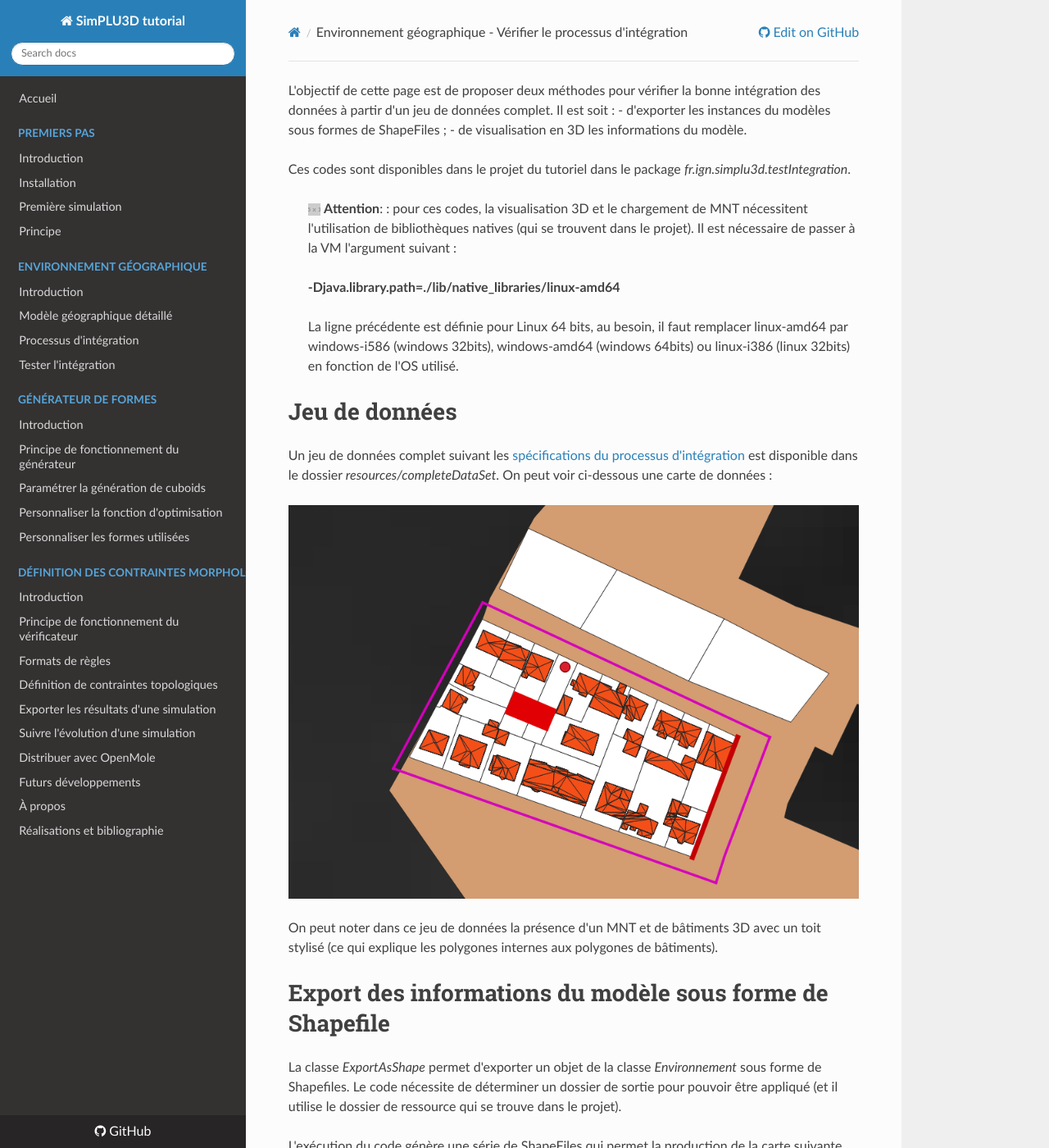
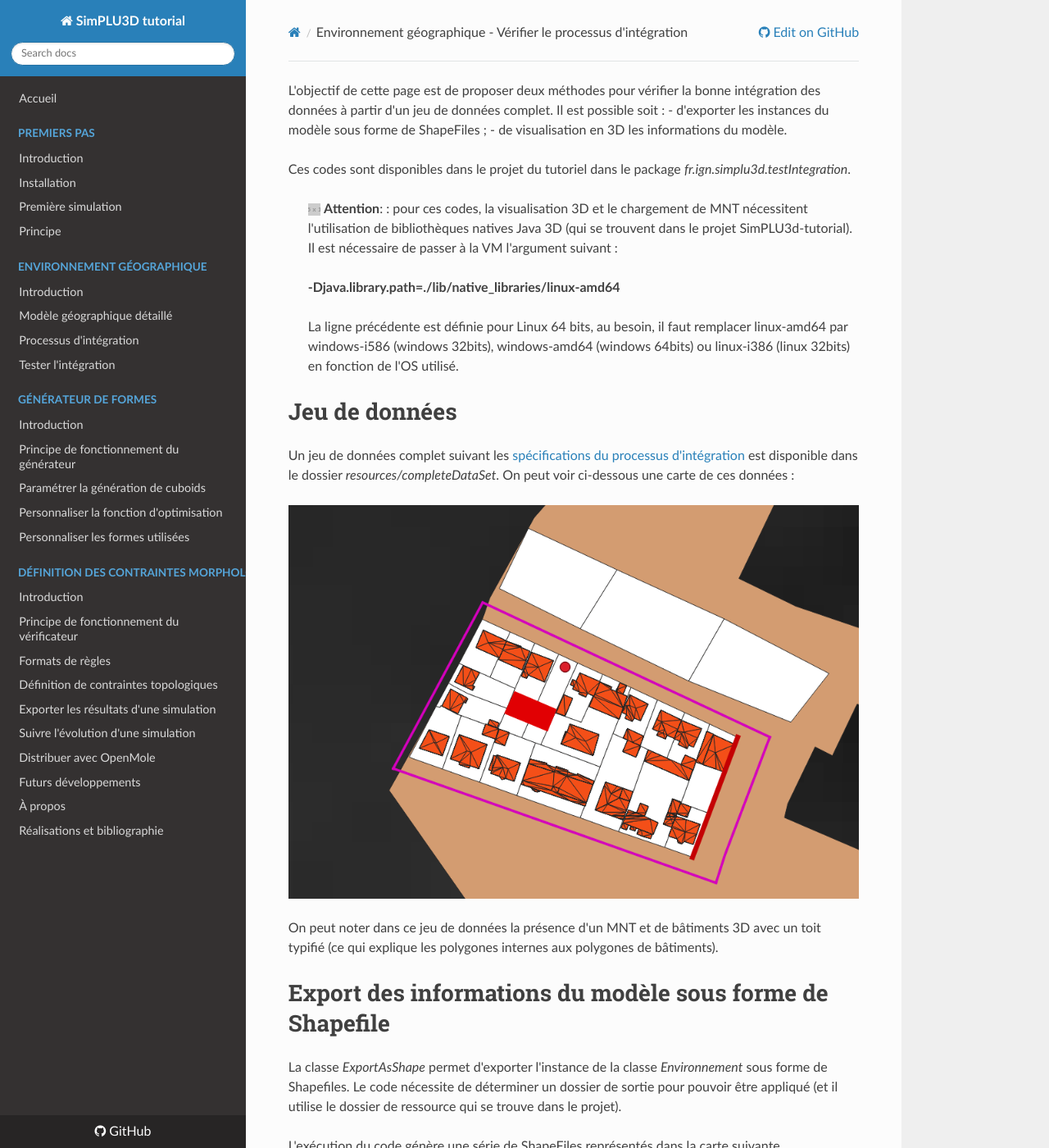
Before and after one commit to SimPLU3D/simplu3D-tutorial, an MkDocs documentation site: the page built from docs/envgeo/integration-test.md, in a window 1280 px wide and 1400 px high. Shown: the whole window at 82% size. Built offline with MkDocs 1.6.1, drawn with Linux system fonts in a browser that asks for light colours; nearby versions of some CDN libraries; some of the changed text lies outside the part shown.

Commit message:
Update integration-test.md

```diff
--- a/docs/envgeo/integration-test.md
+++ b/docs/envgeo/integration-test.md
@@ -6,13 +6,14 @@ date: 2018-10-26
 
 ---
 
-L'objectif de cette page est de proposer deux méthodes pour vérifier la bonne intégration des données à partir d'un jeu de données complet. Il est soit :
-- d'exporter les instances du modèles sous formes de ShapeFiles ;
+L'objectif de cette page est de proposer deux méthodes pour vérifier la bonne intégration des données à partir d'un jeu de données complet. Il est possible soit :
+- d'exporter les instances du modèle sous forme de ShapeFiles ;
 - de visualisation en 3D les informations du modèle.
 
 Ces codes sont disponibles dans le projet du tutoriel dans le package *fr.ign.simplu3d.testIntegration*.
 
-> ![#f03c15](https://placehold.it/15/f03c15/000000?text=+) **Attention**: : pour ces codes, la visualisation 3D et le chargement de MNT nécessitent l'utilisation de bibliothèques natives (qui se trouvent dans le projet). Il est nécessaire de passer à la VM l'argument suivant :
+> ![#f03c15](https://placehold.it/15/f03c15/000000?text=+) **Attention**: : pour ces codes, la visualisation 3D et le chargement de MNT nécessitent l'utilisation de bibliothèques natives Java 3D (qui se trouvent dans le projet SimPLU3d-tutorial). Il est nécessaire de passer à la VM l'argument suivant :
+
 >
 > **-Djava.library.path=./lib/native_libraries/linux-amd64**
 >
@@ -21,17 +22,17 @@ Ces codes sont disponibles dans le projet du tutoriel dans le package *fr.ign.si
 
 # Jeu de données
 
-Un jeu de données complet suivant les [spécifications du processus d'intégration](integration.md) est disponible dans le dossier *resources/completeDataSet*. On peut voir ci-dessous une carte de données :
+Un jeu de données complet suivant les [spécifications du processus d'intégration](integration.md) est disponible dans le dossier *resources/completeDataSet*. On peut voir ci-dessous une carte de ces données :
 
 ![Carte des données en entrée](./img/SituationBefore.png)
 
-On peut noter dans ce jeu de données la présence d'un MNT et de bâtiments 3D avec un toit stylisé (ce qui explique les polygones internes aux polygones de bâtiments).
+On peut noter dans ce jeu de données la présence d'un MNT et de bâtiments 3D avec un toit typifié (ce qui explique les polygones internes aux polygones de bâtiments).
 
 # Export des informations du modèle sous forme de Shapefile
 
-La classe *ExportAsShape* permet d'exporter un objet de la classe *Environnement* sous forme de Shapefiles. Le code nécessite de déterminer un dossier de sortie pour pouvoir être appliqué (et il utilise le dossier de ressource qui se trouve dans le projet).
+La classe *ExportAsShape* permet d'exporter l'instance de la classe *Environnement* sous forme de Shapefiles. Le code nécessite de déterminer un dossier de sortie pour pouvoir être appliqué (et il utilise le dossier de ressource qui se trouve dans le projet).
 
-L'exécution du code génère une série de ShapeFiles qui permet la production de la carte suivante.
+L'exécution du code génère une série de ShapeFiles représentés dans la carte suivante.
 
 ![Carte des données en entrée](./img/SituationAfter.png)
 
@@ -50,12 +51,12 @@ Les géométries en sortie sont triangulées car plaquées sur le MNT (s'il est
 | pignon.shp              | Pignons des bâtiments                      |                                                                                                                                                                                          |
 | roads.shp               | Surface des routes                         | **Nom** : nom des routes                                                                                                                                                                 |
 
-Les limites du fichier **bordures_translatedù.shp** sont translatées vers l'intérieur des parcelles auxquelles ils appartiennent pour des raison de lisibilité.
+Les limites séparatives du fichier **bordures_translate.shp** sont translatées vers l'intérieur des parcelles auxquelles ils appartiennent pour des raison de lisibilité (afin d'éviter les superposition entre limites appartenant à des parcelles adjacentes).
 Pour les valeurs des énumération **SIDE** et **Type** des limites séparatives, vous pouvez vous référer aux énumérations *ParcelBoundaryType* et *ParcelBoundarySide*.
 
 # Visualisation 3D des informations du modèle
 
-La classe *Integration3DViewer* permet une visualisation 3D d'un environnement. Il est possible de déterminer via une liste de thème, les informations à afficher dans la vue 3D. La liste des thèmes disponibles est consultable via l'énumération *RepEnvironnement.Theme*. Pour chaque thème, un rendu est prédéfini afin de visualiser les informations correspondantes.
+La classe *Integration3DViewer* permet une visualisation 3D d'un environnement. Il est possible de déterminer via une liste de thèmes, les informations à afficher dans la vue 3D. La liste des thèmes disponibles est consultable via l'énumération *RepEnvironnement.Theme*. Pour chaque thème, un rendu est prédéfini afin de visualiser les informations correspondantes.
 
 Le visualisateur 3D utilisé est celui de GeOxygene3D vous trouverez plus de documentation sur comment représenter des données et sur comment naviguer sur [le site de GeOxygene](http://ignf.github.io/geoxygene/documentation/application/3d.html).
 
```
